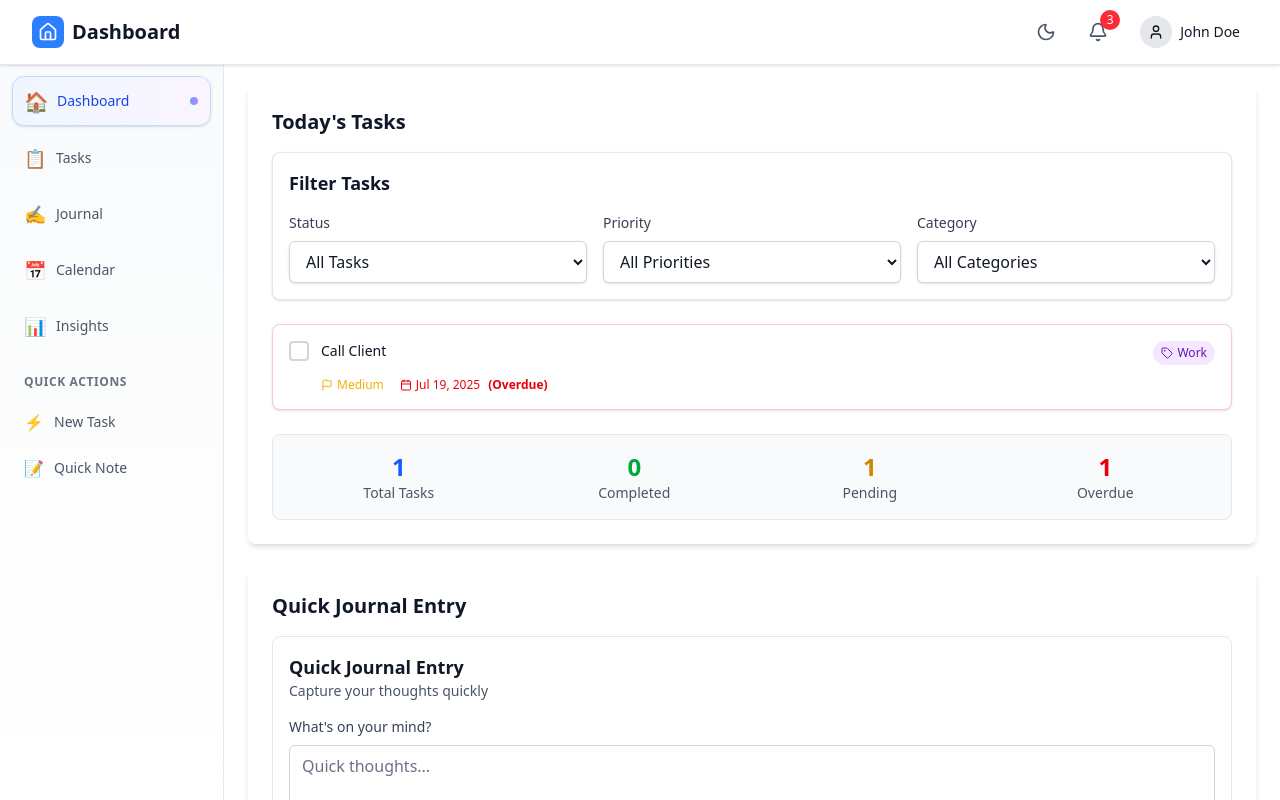
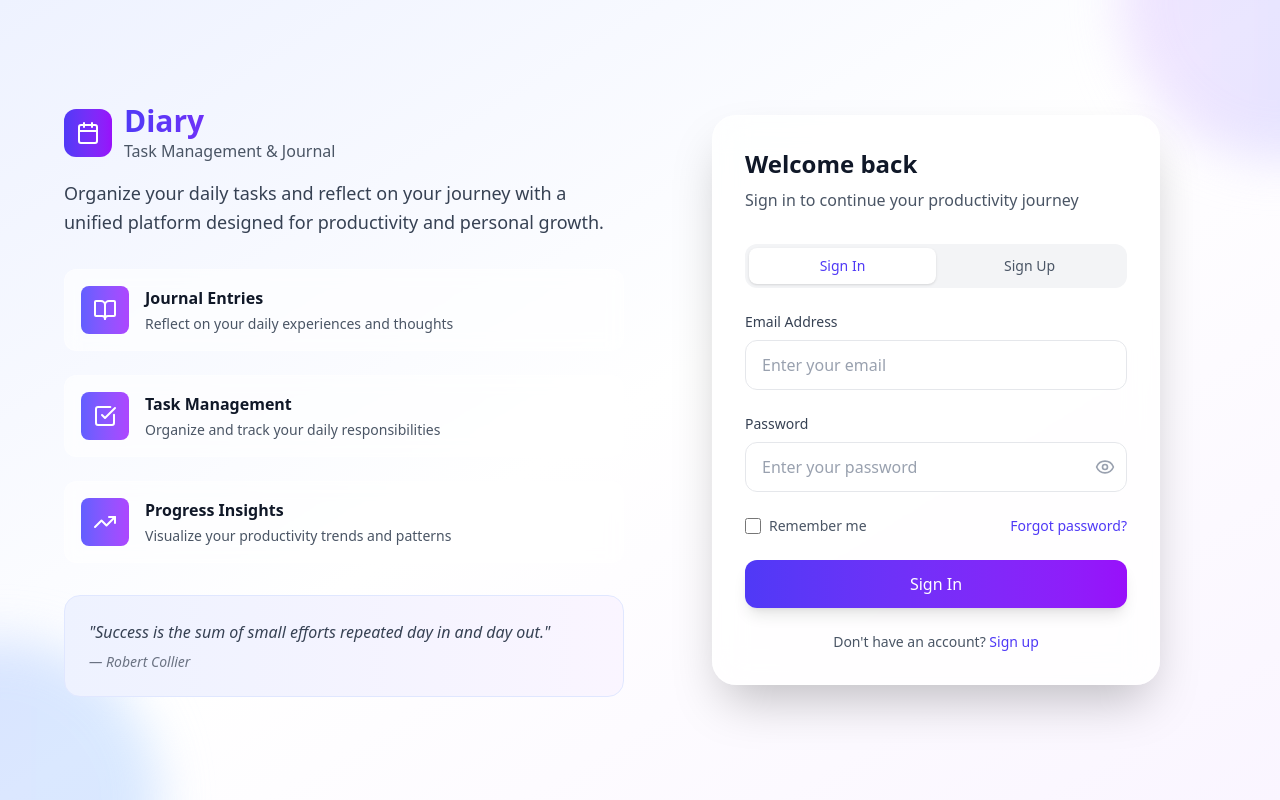
Before and after one commit to Vedu3635/Diary, a React (Vite) app in the folder frontend/: page / in a window 1280 px wide. Shown: the top 800 px of the page. Built offline with nearby package versions, Linux system fonts and the light colour scheme.

Commit message:
Now the login page is also in frontend routes and login is integrated with backend

```diff
--- a/frontend/src/App.jsx
+++ b/frontend/src/App.jsx
@@ -1,19 +1,19 @@
+// src/App.jsx
 import { BrowserRouter, Routes, Route } from "react-router-dom";
 import { useContext } from "react";
 import NavBar from "./components/NavBar";
 import Sidebar from "./components/Sidebar";
-// import Footer from "./components/Footer";
 import Dashboard from "./pages/Dashboard";
 import TasksPage from "./pages/TasksPage";
 import JournalPage from "./pages/JournalPage";
 import CalendarPage from "./pages/CalendarPage";
 import InsightsPage from "./pages/InsightsPage";
+import LoginPage from "./pages/LoginPage";
+import { AppProvider, AppContext } from "./context/AppContext";
 import "./index.css";
-import { AppProvider, AppContext } from "./context/AppContext";
 
-// App content component that has access to context
 function AppContent() {
-  const { theme } = useContext(AppContext);
+  const { theme, token } = useContext(AppContext);
 
   return (
     <BrowserRouter>
@@ -22,6 +22,8 @@ function AppContent() {
           theme === "dark" ? "bg-gray-900" : "bg-white"
         }`}
       >
+        {token ? (
+          <>
             <NavBar />
             <div className="flex flex-1">
               <Sidebar />
@@ -40,12 +42,18 @@ function AppContent() {
               </main>
             </div>
             {/* <Footer /> */}
+          </>
+        ) : (
+          <Routes>
+            <Route path="/" element={<LoginPage />} />
+            <Route path="*" element={<LoginPage />} />
+          </Routes>
+        )}
       </div>
     </BrowserRouter>
   );
 }
 
-// Main App component that provides context
 function App() {
   return (
     <AppProvider>
--- a/frontend/src/pages/Login.jsx
+++ b/frontend/src/pages/LoginPage.jsx
@@ -1,4 +1,4 @@
-import { useState } from "react";
+import { useState, useContext } from "react";
 import {
   Eye,
   EyeOff,
@@ -7,8 +7,12 @@ import {
   TrendingUp,
   BookOpen,
 } from "lucide-react";
+import { AppContext } from "../context/AppContext";
+import { useNavigate } from "react-router-dom";
 
 export default function LoginPage() {
+  const { theme, login } = useContext(AppContext);
+  const navigate = useNavigate();
   const [showPassword, setShowPassword] = useState(false);
   const [isLogin, setIsLogin] = useState(true);
   const [formData, setFormData] = useState({
@@ -25,9 +29,10 @@ export default function LoginPage() {
     });
   };
 
-  const handleSubmit = (e) => {
+  const handleSubmit = async (e) => {
     e.preventDefault();
-    console.log("Form submitted:", formData);
+    await login(formData.email, formData.password);
+    navigate("/");
     // Handle login/signup logic here
   };
 
```
Lines whose indentation alone changed are shown as unchanged.
